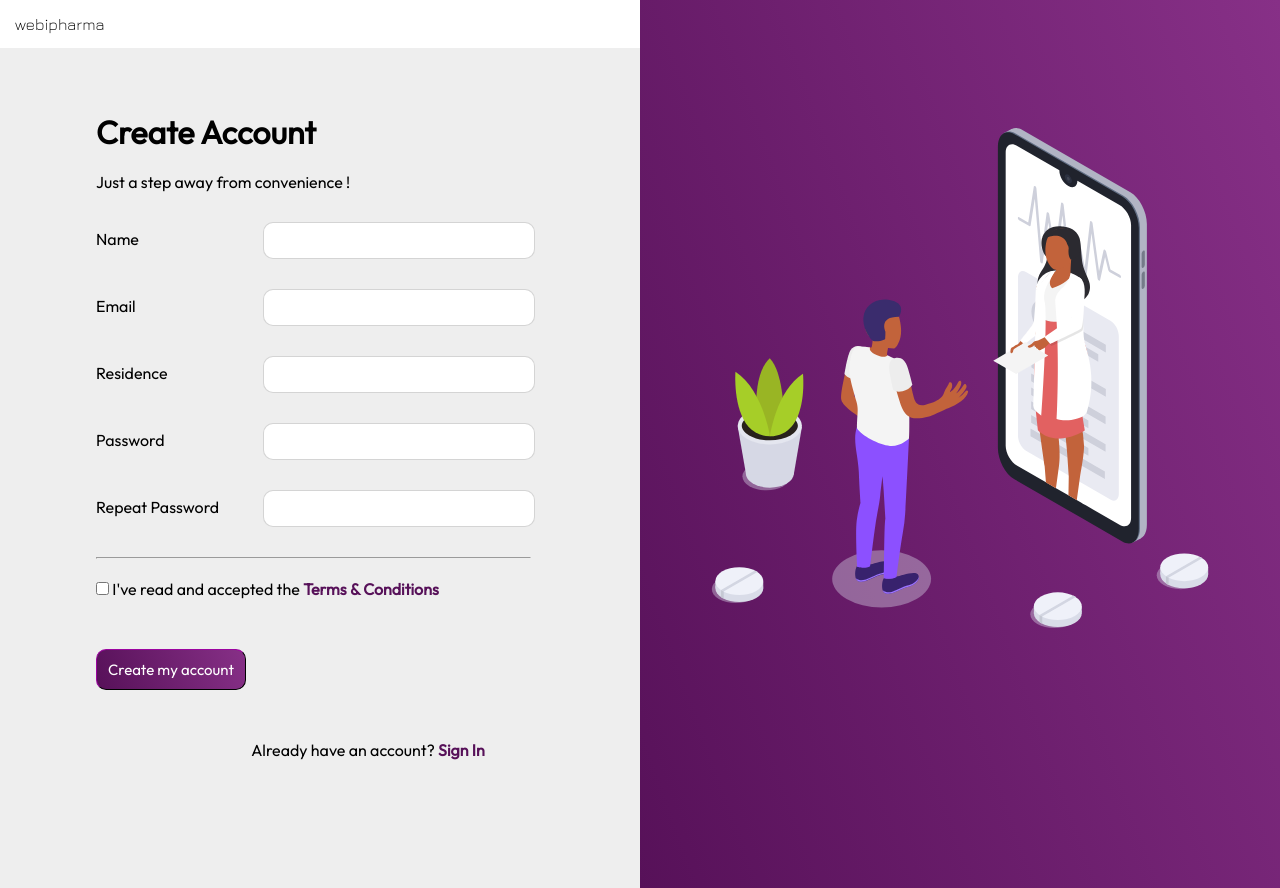
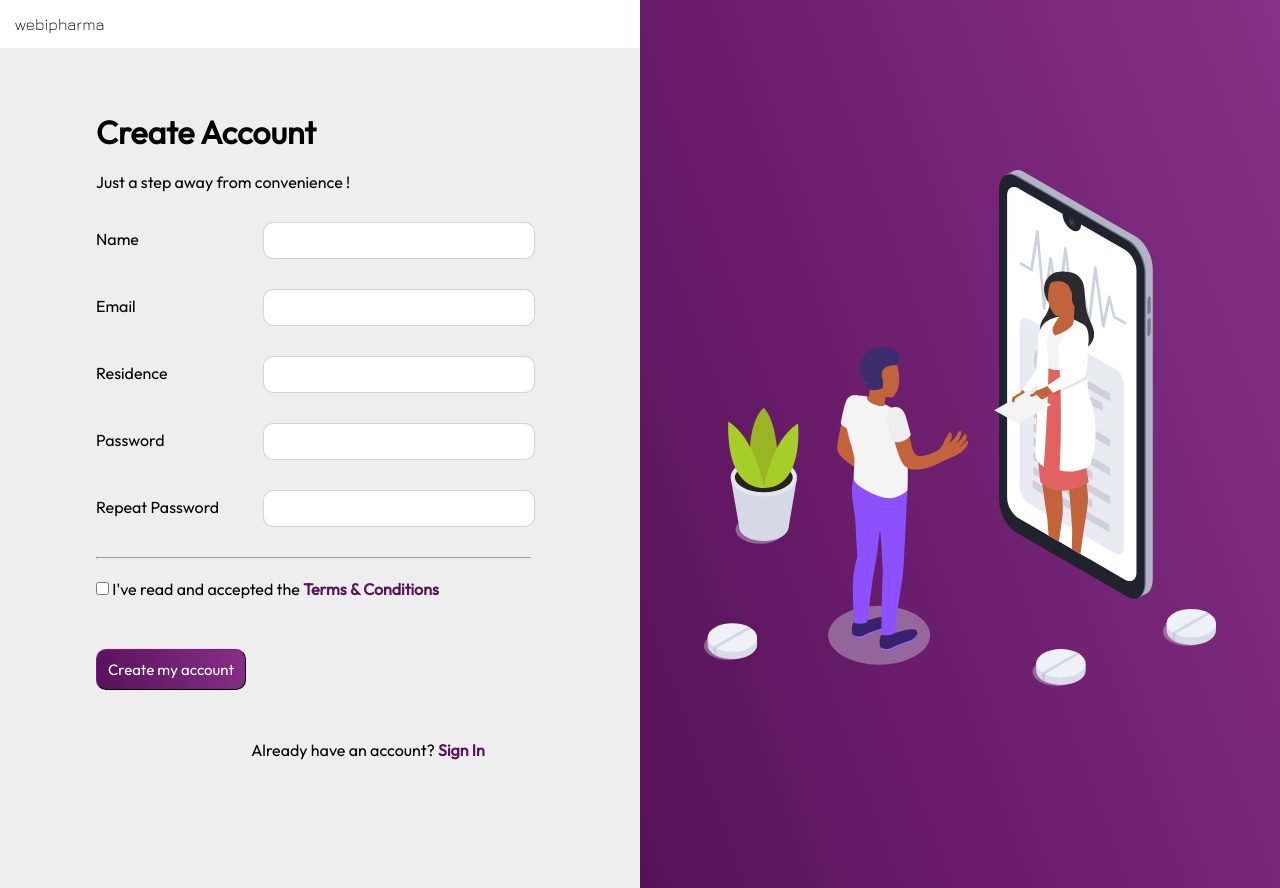
Before and after one commit to natenettey/JWT-Authententication, a Node server app: page / in a window 1280 px wide. Run offline with Node 20, Linux system fonts and the light colour scheme; some libraries are stand-ins or nearby versions; some web fonts are replaced.

Commit message:
increased the svg image size

```diff
--- a/assets/css/style.css
+++ b/assets/css/style.css
@@ -123,7 +123,7 @@ transition: 1s;
  }
  .image_section svg{
      width:100% ;
-     height: 500px;
+     height: 600px;
  }
 
 
```
